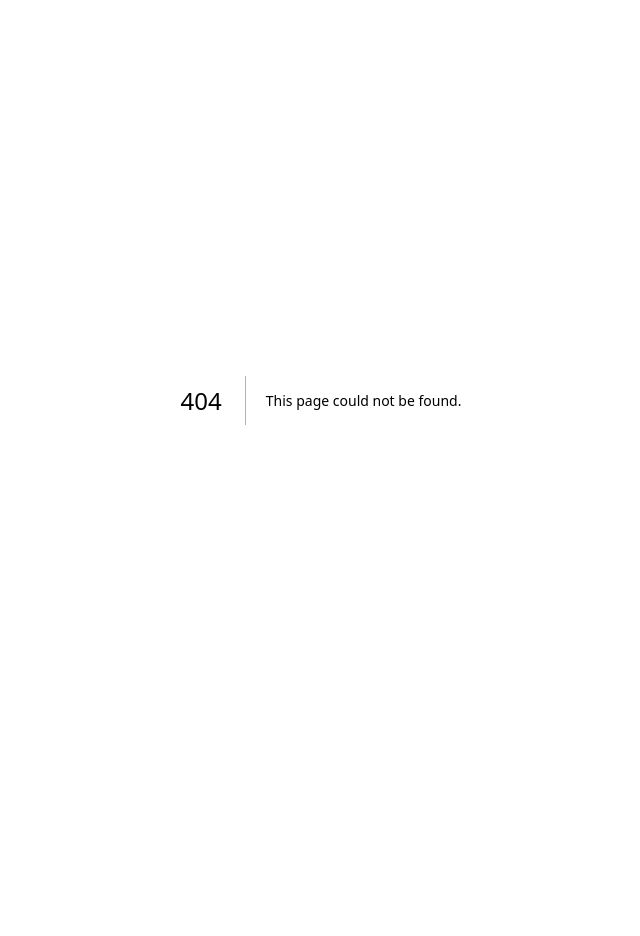
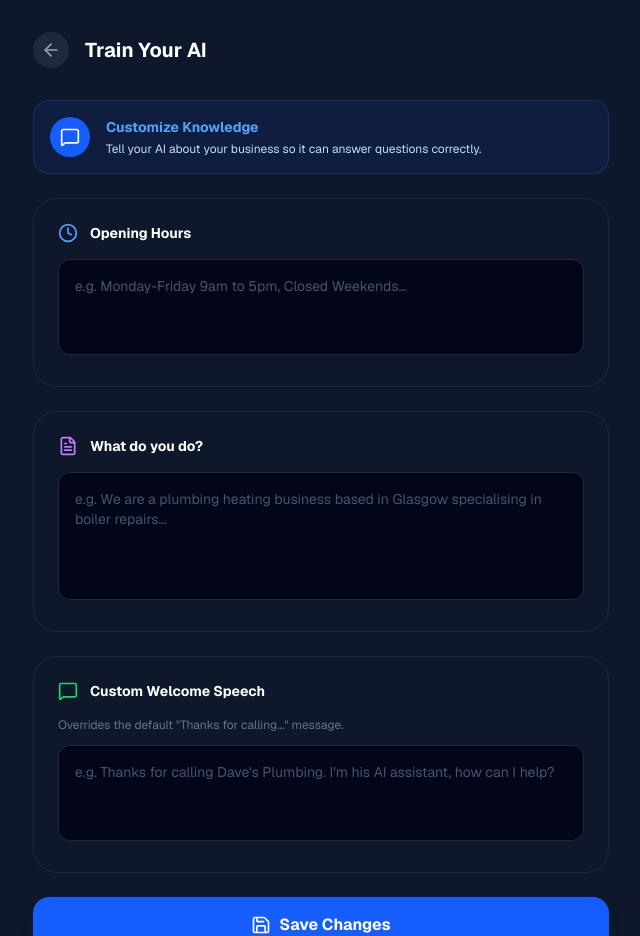
Before and after one commit to InnesU05/ScotVoice, a Next.js app: page /dashboard/training in a window 1280 px wide. Before the commit this address had no page. Shown: the top 936 px of the page, without its empty margins (319-959 px from the left). Before the commit the page ends 800 px from the top, so only its background shows below. Built offline with nearby package versions, Linux system fonts and the light colour scheme.

Commit message:
training added

```diff
--- a/app/dashboard/page.tsx
+++ b/app/dashboard/page.tsx
@@ -3,20 +3,20 @@
 import { useState, useEffect, useRef } from 'react';
 import { supabase } from '@/lib/supabase';
 import { useRouter } from 'next/navigation';
+import Link from 'next/link';
 import {
   Settings, Phone, Edit2, Check, LogOut, Loader2, X,
-  User, CreditCard, RefreshCw, Play, Pause, Calendar, Clock
+  User, CreditCard, RefreshCw, Play, Pause, Calendar, Clock,
+  ChevronDown, ChevronUp, BrainCircuit
 } from 'lucide-react';
 
 // --- CUSTOM AUDIO PLAYER COMPONENT ---
-// This handles the interactive progress bar and seeking logic
 function AudioPlayer({ src }: { src: string }) {
   const audioRef = useRef<HTMLAudioElement>(null);
   const [isPlaying, setIsPlaying] = useState(false);
   const [duration, setDuration] = useState(0);
   const [currentTime, setCurrentTime] = useState(0);
 
-  // Format seconds into mm:ss
   const formatTime = (time: number) => {
     if (isNaN(time)) return "0:00";
     const minutes = Math.floor(time / 60);
@@ -31,7 +31,6 @@ function AudioPlayer({ src }: { src: string }) {
     if (isPlaying) {
       audio.pause();
     } else {
-      // Pause all other audios on the page (optional nice-to-have)
       document.querySelectorAll('audio').forEach((el) => {
         if (el !== audio) (el as HTMLAudioElement).pause();
       });
@@ -86,7 +85,6 @@ function AudioPlayer({ src }: { src: string }) {
         </button>
 
         <div className="flex-1 flex flex-col justify-center gap-1">
-          {/* Draggable Range Slider */}
           <input
             type="range"
             min="0"
@@ -110,6 +108,10 @@ export default function Dashboard() {
   const [loading, setLoading] = useState(true);
   const [updating, setUpdating] = useState(false);
   const [isSettingsOpen, setIsSettingsOpen] = useState(false);
+
+  // Collapsible States (Default Closed to save space)
+  const [isPersonaOpen, setIsPersonaOpen] = useState(false);
+  const [isActivityOpen, setIsActivityOpen] = useState(false);
 
   // Data State
   const [user, setUser] = useState<any>(null);
@@ -195,8 +197,7 @@ export default function Dashboard() {
       {/* --- HEADER --- */}
       <header className="sticky top-0 z-20 flex h-16 items-center justify-between border-b border-slate-800 bg-[#0F172A]/80 px-6 backdrop-blur-md">
         <div className="flex items-center gap-3">
-          {/* 🚨 LOGO REPLACEMENT HERE */}
-          <img src="/logo.png" alt="NessDial" className="h-8 w-8 rounded-lg shadow-lg shadow-blue-900/20" />
+          <img src="/icon.png" alt="NessDial" className="h-8 w-8 rounded-lg shadow-lg shadow-blue-900/20" />
           <span className="text-lg font-bold tracking-tight text-white">NessDial</span>
         </div>
         <button onClick={() => setIsSettingsOpen(true)} className="rounded-full p-2 text-slate-400 hover:bg-slate-800 hover:text-white transition-all">
@@ -204,7 +205,7 @@ export default function Dashboard() {
         </button>
       </header>
 
-      <main className="mx-auto max-w-xl px-4 py-8 space-y-8">
+      <main className="mx-auto max-w-xl px-4 py-8 space-y-6">
 
         {/* 1. BUSINESS IDENTITY (Dark Card) */}
         <div className="relative overflow-hidden rounded-3xl bg-slate-900 p-6 shadow-xl border border-slate-800">
@@ -255,10 +256,49 @@ export default function Dashboard() {
           </div>
         </div>
 
-        {/* 2. ASSISTANT SWITCHER */}
+        {/* 2. TRAIN AI BUTTON (New!) */}
+        <Link href="/dashboard/training">
+          <div className="group w-full p-4 rounded-3xl bg-blue-600 hover:bg-blue-500 transition-all shadow-lg shadow-blue-900/20 flex items-center justify-between cursor-pointer border border-blue-500/50">
+            <div className="flex items-center gap-4">
+              <div className="h-12 w-12 rounded-2xl bg-white/10 flex items-center justify-center text-white">
+                <BrainCircuit className="h-6 w-6" />
+              </div>
               <div>
-          <h2 className="mb-4 text-sm font-semibold text-slate-400 px-1">Active Persona</h2>
-          <div className="grid grid-cols-1 gap-3">
+                <h3 className="font-bold text-white text-lg">Train Your AI</h3>
+                <p className="text-blue-100 text-xs">Set opening hours & business info</p>
+              </div>
+            </div>
+            <div className="bg-white/20 p-2 rounded-full group-hover:bg-white/30 transition-colors">
+              <Settings className="h-5 w-5 text-white" />
+            </div>
+          </div>
+        </Link>
+
+        {/* 3. COLLAPSIBLE: Active Persona */}
+        <div className="bg-slate-900 rounded-3xl border border-slate-800 overflow-hidden shadow-sm transition-all">
+          <button
+            onClick={() => setIsPersonaOpen(!isPersonaOpen)}
+            className="w-full flex items-center justify-between p-6 hover:bg-slate-800/50 transition-colors"
+          >
+            <div className="flex items-center gap-3">
+              <div className="h-8 w-8 rounded-full bg-slate-800 flex items-center justify-center text-xl">
+                {selectedVoice === 'tradie' ? '🔨' : selectedVoice === 'pro' ? '💼' : '🔥'}
+              </div>
+              <div className="text-left">
+                <h2 className="text-sm font-bold text-white">Active Persona</h2>
+                {!isPersonaOpen && (
+                  <p className="text-xs text-slate-500">
+                    Currently using <span className="text-blue-400">{selectedVoice === 'tradie' ? 'Rab' : selectedVoice === 'pro' ? 'Claire' : 'Calum'}</span>
+                  </p>
+                )}
+              </div>
+            </div>
+            {isPersonaOpen ? <ChevronUp className="text-slate-500" /> : <ChevronDown className="text-slate-500" />}
+          </button>
+
+          {isPersonaOpen && (
+            <div className="px-6 pb-6 pt-0 animate-in slide-in-from-top-2 duration-200">
+              <div className="grid grid-cols-1 gap-3 mt-4">
                 {[
                   { id: 'tradie', icon: '🔨', name: 'Rab (Tradie)', desc: 'Casual, Scottish, Friendly' },
                   { id: 'pro', icon: '💼', name: 'Claire (Pro)', desc: 'Formal, Polite, Efficient' },
@@ -269,73 +309,87 @@ export default function Dashboard() {
                     onClick={() => handleSwitchVoice(voice.id)}
                     className={`relative group flex items-center gap-4 p-4 rounded-2xl border text-left transition-all duration-200 ${
                       selectedVoice === voice.id
-                  ? 'bg-blue-600 border-blue-500 shadow-lg shadow-blue-900/20'
-                  : 'bg-slate-900 border-slate-800 hover:border-slate-700 hover:bg-slate-800'
+                      ? 'bg-slate-800 border-slate-600 shadow-lg' // Lighter active state
+                      : 'bg-slate-950 border-slate-800 hover:border-slate-700 hover:bg-slate-900' // Darker inactive
                     }`}
                   >
-                <div className="h-12 w-12 rounded-xl bg-white/10 flex items-center justify-center text-2xl">
+                    <div className="h-12 w-12 rounded-xl bg-slate-800/50 flex items-center justify-center text-2xl">
                       {voice.icon}
                     </div>
                     <div className="flex-1">
-                  <p className={`font-bold text-sm ${selectedVoice === voice.id ? 'text-white' : 'text-slate-200'}`}>
+                      <p className={`font-bold text-sm ${selectedVoice === voice.id ? 'text-white' : 'text-slate-300'}`}>
                         {voice.name}
                       </p>
-                  <p className={`text-xs ${selectedVoice === voice.id ? 'text-blue-100' : 'text-slate-500'}`}>
+                      <p className={`text-xs ${selectedVoice === voice.id ? 'text-blue-200' : 'text-slate-500'}`}>
                         {voice.desc}
                       </p>
                     </div>
                     {selectedVoice === voice.id && (
-                  <div className="bg-white/20 p-1 rounded-full">
-                    <Check className="h-4 w-4 text-white" />
+                      <div className="bg-green-500/20 p-1 rounded-full">
+                        <Check className="h-4 w-4 text-green-400" />
                       </div>
                     )}
                   </button>
                 ))}
               </div>
             </div>
-
-        {/* 3. CALL LOGS */}
-        <div>
-          <div className="flex items-center justify-between mb-4 px-1">
-            <h2 className="text-sm font-semibold text-slate-400">Recent Activity</h2>
-            <button onClick={() => window.location.reload()} className="text-xs text-blue-400 flex items-center gap-1 hover:text-blue-300 transition-colors">
-              <RefreshCw className="h-3 w-3" /> Refresh
-            </button>
+          )}
         </div>
 
+        {/* 4. COLLAPSIBLE: Call Logs */}
+        <div className="bg-slate-900 rounded-3xl border border-slate-800 overflow-hidden shadow-sm transition-all">
+          <button
+            onClick={() => setIsActivityOpen(!isActivityOpen)}
+            className="w-full flex items-center justify-between p-6 hover:bg-slate-800/50 transition-colors"
+          >
+            <div className="flex items-center gap-3">
+              <div className="h-8 w-8 rounded-full bg-slate-800 flex items-center justify-center">
+                <Phone className="h-4 w-4 text-slate-400" />
+              </div>
+              <div className="text-left">
+                <h2 className="text-sm font-bold text-white">Recent Activity</h2>
+                {!isActivityOpen && (
+                  <p className="text-xs text-slate-500">
+                    {calls.length > 0 ? `${calls.length} calls recorded` : 'No calls yet'}
+                  </p>
+                )}
+              </div>
+            </div>
+            <div className="flex items-center gap-3">
+              <span onClick={(e) => {e.stopPropagation(); window.location.reload()}} className="p-2 rounded-full hover:bg-slate-800 text-blue-400">
+                <RefreshCw className="h-4 w-4" />
+              </span>
+              {isActivityOpen ? <ChevronUp className="text-slate-500" /> : <ChevronDown className="text-slate-500" />}
+            </div>
+          </button>
+
+          {isActivityOpen && (
+            <div className="px-6 pb-6 pt-0 animate-in slide-in-from-top-2 duration-200">
               {calls.length === 0 ? (
-            <div className="flex flex-col items-center justify-center py-12 bg-slate-900 rounded-3xl border border-slate-800 border-dashed">
-               <div className="h-16 w-16 bg-slate-800 rounded-full flex items-center justify-center mb-4">
-                 <Phone className="h-6 w-6 text-slate-600" />
-               </div>
-               <p className="text-slate-300 font-medium">No calls recorded yet</p>
-               <p className="text-xs text-slate-500 mt-1">Make a test call to see it here.</p>
+                <div className="flex flex-col items-center justify-center py-8 rounded-2xl border border-slate-800 border-dashed bg-slate-950/50">
+                   <p className="text-slate-400 font-medium text-sm">No calls recorded yet</p>
+                   <p className="text-xs text-slate-600 mt-1">Make a test call to see it here.</p>
                 </div>
               ) : (
                 <div className="space-y-4">
                   {calls.map((call) => (
-                <div key={call.id} className="group bg-slate-900 p-5 rounded-3xl border border-slate-800 hover:border-slate-700 transition-all shadow-sm">
-
-                  {/* Top Row: Flex on Desktop, Column on Mobile to fix "Cramped" look */}
+                    <div key={call.id} className="group bg-slate-800 p-5 rounded-3xl border border-slate-700 hover:border-slate-600 transition-all shadow-sm">
+                      {/* Note: I've updated this card background to slate-800 to pop against the slate-900 container */}
                       <div className="flex flex-col sm:flex-row sm:items-start sm:justify-between gap-4 mb-4">
-
-                    {/* Caller Info */}
                         <div className="flex items-center gap-4">
                           <div className={`h-12 w-12 rounded-2xl flex items-center justify-center shadow-inner ${
-                        call.status === 'completed' ? 'bg-blue-500/10 text-blue-400' : 'bg-slate-800 text-slate-500'
+                            call.status === 'completed' ? 'bg-blue-500/10 text-blue-400' : 'bg-slate-900 text-slate-500'
                           }`}>
                             <User className="h-6 w-6" />
                           </div>
                           <div>
                             <p className="text-base font-bold text-white tracking-tight">{call.customer_number}</p>
-                        <div className="flex items-center gap-3 text-xs text-slate-500 font-medium mt-0.5">
+                            <div className="flex items-center gap-3 text-xs text-slate-400 font-medium mt-0.5">
                               <span className="flex items-center gap-1.5"><Calendar className="h-3 w-3" /> {new Date(call.started_at).toLocaleDateString()}</span>
                               <span className="flex items-center gap-1.5"><Clock className="h-3 w-3" /> {new Date(call.started_at).toLocaleTimeString([], {hour: '2-digit', minute:'2-digit'})}</span>
                             </div>
                           </div>
                         </div>
-
-                    {/* Status Badge (Moved to own line on very small screens, or right on bigger) */}
                         <div className="self-start">
                           <span className={`inline-flex items-center px-2.5 py-1 rounded-lg text-[10px] font-bold uppercase tracking-wider border ${
                              call.status === 'completed' ? 'bg-green-500/10 text-green-400 border-green-500/20' :
@@ -346,19 +400,19 @@ export default function Dashboard() {
                         </div>
                       </div>
 
-                  {/* Summary Box */}
                       <div className="bg-slate-950 p-4 rounded-2xl border border-slate-800/50">
-                    <p className="text-xs text-slate-400 leading-relaxed">
-                      {call.summary ? call.summary : <span className="italic opacity-50">No summary available for this call.</span>}
+                        <p className="text-xs text-slate-300 leading-relaxed">
+                          {call.summary ? call.summary : <span className="italic opacity-50">No summary available.</span>}
                         </p>
                       </div>
 
-                  {/* Audio Player (New Interactive Component) */}
                       {call.recording_url && (
                         <AudioPlayer src={call.recording_url} />
                       )}
                     </div>
                   ))}
+                </div>
+              )}
             </div>
           )}
         </div>
--- /dev/null
+++ b/app/dashboard/training/page.tsx
@@ -0,0 +1,114 @@
+'use client';
+
+import { useState, useEffect } from 'react';
+import { supabase } from '@/lib/supabase';
+import { useRouter } from 'next/navigation';
+import {
+  ArrowLeft, Save, Clock, FileText, MessageSquare, Loader2
+} from 'lucide-react';
+
+export default function TrainingPage() {
+  const router = useRouter();
+  const [loading, setLoading] = useState(false);
+  const [saving, setSaving] = useState(false);
+
+  // Form State
+  const [openingHours, setOpeningHours] = useState('');
+  const [businessDesc, setBusinessDesc] = useState('');
+  const [welcomeMessage, setWelcomeMessage] = useState('');
+
+  const handleSave = async () => {
+    setSaving(true);
+    // In a future update, we will wire this to the API to actually update the prompt.
+    // For now, it saves the visual state to give the user feedback.
+    await new Promise(resolve => setTimeout(resolve, 1000)); // Fake network delay
+    alert('Training data saved! Your AI will now use these details.');
+    setSaving(false);
+  };
+
+  return (
+    <div className="min-h-screen bg-[#0F172A] text-slate-200 font-sans p-4 pb-20 selection:bg-blue-500/30">
+
+      {/* Header */}
+      <div className="max-w-xl mx-auto mb-8 pt-4 flex items-center gap-4">
+        <button
+          onClick={() => router.back()}
+          className="p-2 rounded-full bg-slate-800 hover:bg-slate-700 text-slate-400 hover:text-white transition-colors"
+        >
+          <ArrowLeft className="h-5 w-5" />
+        </button>
+        <h1 className="text-xl font-bold text-white">Train Your AI</h1>
+      </div>
+
+      <main className="max-w-xl mx-auto space-y-6">
+
+        {/* Intro Card */}
+        <div className="bg-blue-600/10 border border-blue-500/20 p-4 rounded-2xl flex gap-4">
+          <div className="h-10 w-10 shrink-0 bg-blue-600 rounded-full flex items-center justify-center text-white">
+            <MessageSquare className="h-5 w-5" />
+          </div>
+          <div>
+            <h3 className="font-bold text-blue-400 text-sm">Customize Knowledge</h3>
+            <p className="text-xs text-blue-200 mt-1">
+              Tell your AI about your business so it can answer questions correctly.
+            </p>
+          </div>
+        </div>
+
+        {/* 1. Opening Hours */}
+        <div className="bg-slate-900 p-6 rounded-3xl border border-slate-800">
+          <div className="flex items-center gap-3 mb-4">
+            <Clock className="h-5 w-5 text-blue-400" />
+            <h2 className="text-sm font-bold text-white">Opening Hours</h2>
+          </div>
+          <textarea
+            value={openingHours}
+            onChange={(e) => setOpeningHours(e.target.value)}
+            placeholder="e.g. Monday-Friday 9am to 5pm, Closed Weekends..."
+            className="w-full h-24 bg-slate-950 border border-slate-800 rounded-xl p-4 text-sm text-slate-200 focus:outline-none focus:border-blue-500 transition-colors resize-none placeholder-slate-600"
+          />
+        </div>
+
+        {/* 2. Business Description */}
+        <div className="bg-slate-900 p-6 rounded-3xl border border-slate-800">
+          <div className="flex items-center gap-3 mb-4">
+            <FileText className="h-5 w-5 text-purple-400" />
+            <h2 className="text-sm font-bold text-white">What do you do?</h2>
+          </div>
+          <textarea
+            value={businessDesc}
+            onChange={(e) => setBusinessDesc(e.target.value)}
+            placeholder="e.g. We are a plumbing heating business based in Glasgow specialising in boiler repairs..."
+            className="w-full h-32 bg-slate-950 border border-slate-800 rounded-xl p-4 text-sm text-slate-200 focus:outline-none focus:border-purple-500 transition-colors resize-none placeholder-slate-600"
+          />
+        </div>
+
+        {/* 3. Welcome Message */}
+        <div className="bg-slate-900 p-6 rounded-3xl border border-slate-800">
+          <div className="flex items-center gap-3 mb-4">
+            <MessageSquare className="h-5 w-5 text-green-400" />
+            <h2 className="text-sm font-bold text-white">Custom Welcome Speech</h2>
+          </div>
+          <p className="text-xs text-slate-500 mb-3">Overrides the default "Thanks for calling..." message.</p>
+          <textarea
+            value={welcomeMessage}
+            onChange={(e) => setWelcomeMessage(e.target.value)}
+            placeholder="e.g. Thanks for calling Dave's Plumbing. I'm his AI assistant, how can I help?"
+            className="w-full h-24 bg-slate-950 border border-slate-800 rounded-xl p-4 text-sm text-slate-200 focus:outline-none focus:border-green-500 transition-colors resize-none placeholder-slate-600"
+          />
+        </div>
+
+        {/* Save Button */}
+        <button
+          onClick={handleSave}
+          disabled={saving}
+          className="w-full py-4 bg-blue-600 hover:bg-blue-500 text-white font-bold rounded-2xl shadow-lg shadow-blue-900/20 flex items-center justify-center gap-2 transition-all active:scale-[0.98]"
+        >
+          {saving ? <Loader2 className="h-5 w-5 animate-spin" /> : <Save className="h-5 w-5" />}
+          {saving ? 'Saving...' : 'Save Changes'}
+        </button>
+
+      </main>
+    </div>
+  );
+}
```
Lines whose indentation alone changed are shown as unchanged.
